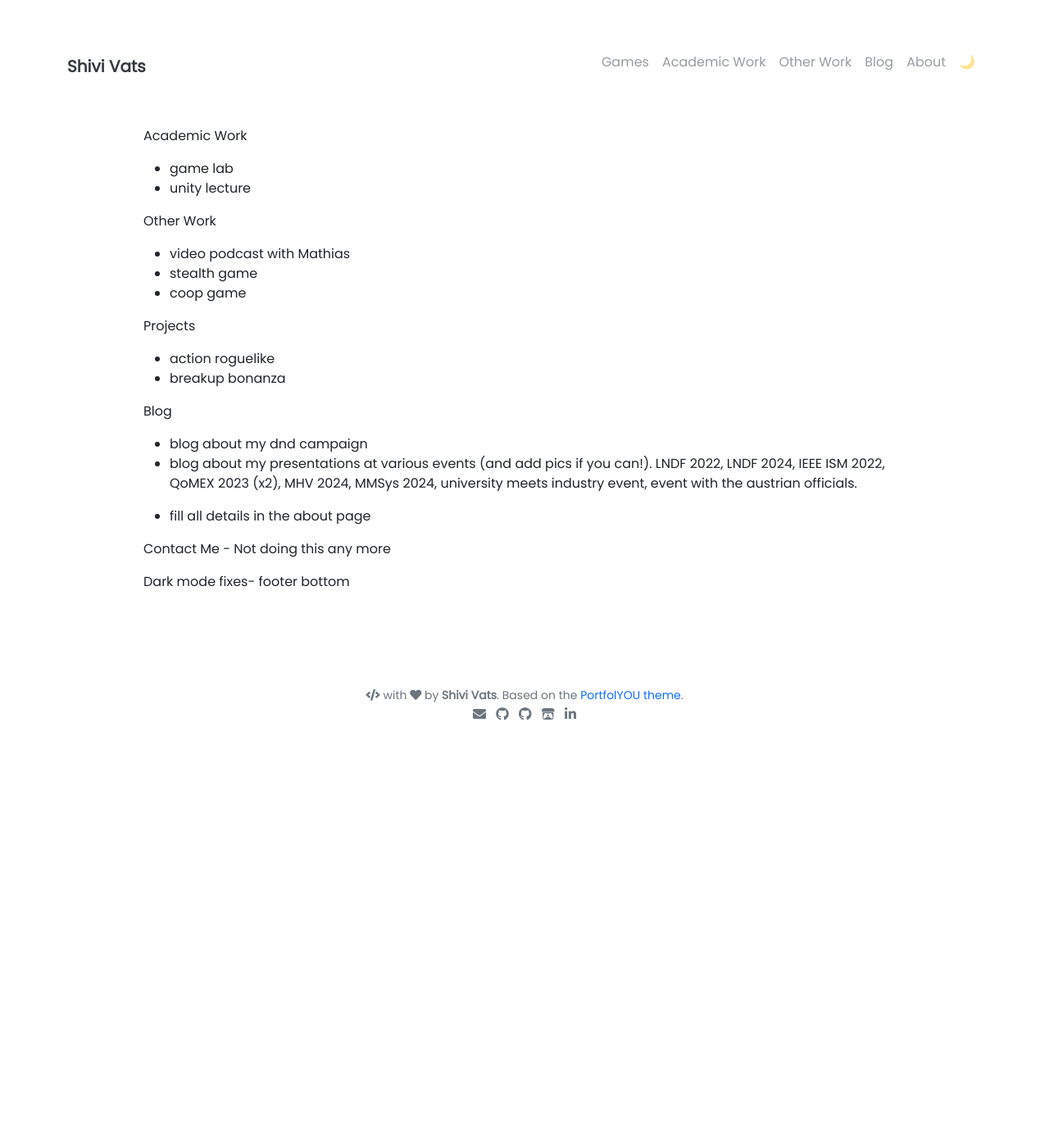
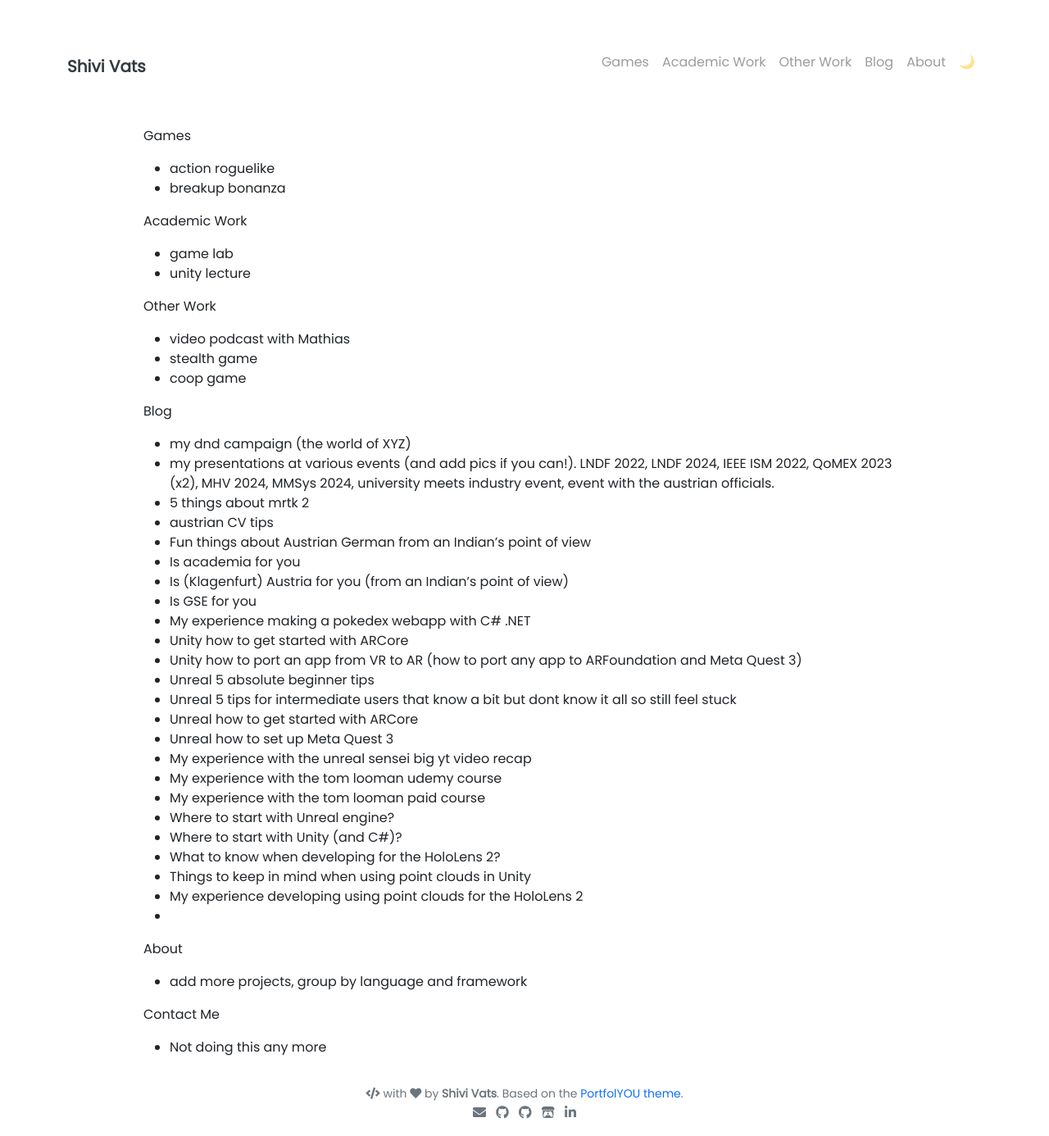
Before and after one commit to shivivats/shivivats.github.io, a Jekyll site: the page built from todo.md, in a window 1280 px wide. Shown: the whole page at 82% size. Built offline with Jekyll 4.4.1, drawn with Linux system fonts in a browser that asks for light colours; our own code applies the rules of GitHub Pages for plain Markdown files; before the commit the page ends 900 px from its top, so only the background shows below that.

Commit message:
more items to do

```diff
--- a/todo.md
+++ b/todo.md
@@ -1,25 +1,45 @@
+Games
+- action roguelike
+- breakup bonanza
+
 Academic Work
 - game lab
 - unity lecture
-
 
 Other Work
 - video podcast with Mathias
 - stealth game
 - coop game
 
-Projects
-- action roguelike
-- breakup bonanza
 
 Blog
-- blog about my dnd campaign
-- blog about my presentations at various events (and add pics if you can!). LNDF 2022, LNDF 2024, IEEE ISM 2022, QoMEX 2023 (x2), MHV 2024, MMSys 2024, university meets industry event, event with the austrian officials.
+- my dnd campaign (the world of XYZ)
+- my presentations at various events (and add pics if you can!). LNDF 2022, LNDF 2024, IEEE ISM 2022, QoMEX 2023 (x2), MHV 2024, MMSys 2024, university meets industry event, event with the austrian officials.
+- 5 things about mrtk 2
+- austrian CV tips
+- Fun things about Austrian German from an Indian's point of view
+- Is academia for you
+- Is (Klagenfurt) Austria for you (from an Indian's point of view)
+- Is GSE for you
+- My experience making a pokedex webapp with C# .NET
+- Unity how to get started with ARCore
+- Unity how to port an app from VR to AR (how to port any app to ARFoundation and Meta Quest 3)
+- Unreal 5 absolute beginner tips
+- Unreal 5 tips for intermediate users that know a bit but dont know it all so still feel stuck
+- Unreal how to get started with ARCore
+- Unreal how to set up Meta Quest 3
+- My experience with the unreal sensei big yt video recap
+- My experience with the tom looman udemy course
+- My experience with the tom looman paid course
+- Where to start with Unreal engine?
+- Where to start with Unity (and C#)?
+- What to know when developing for the HoloLens 2?
+- Things to keep in mind when using point clouds in Unity
+- My experience developing using point clouds for the HoloLens 2
+-
 
+About
+- add more projects, group by language and framework
 
-- fill all details in the about page
-
-Contact Me - Not doing this any more
-
-Dark mode fixes-
-footer bottom
+Contact Me
+ - Not doing this any more
```
